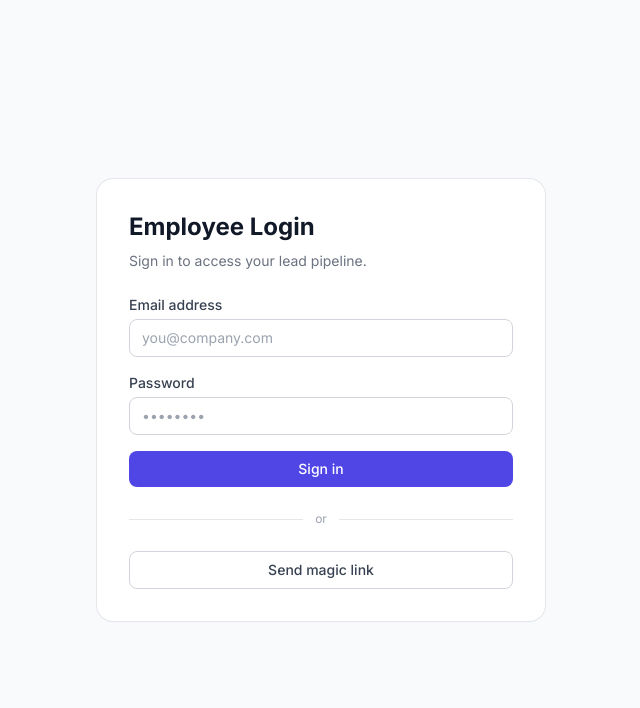
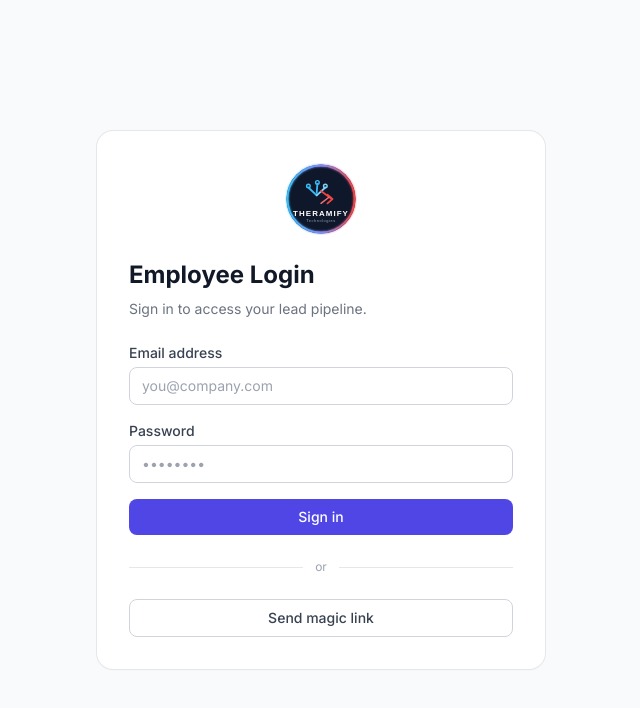
Before and after one commit to manojpatel0697/Employee, a Next.js app: page /employee/login in a window 1280 px wide. Shown: the top 708 px of the page, without its empty margins (319-959 px from the left). Built offline with nearby package versions, Linux system fonts and the light colour scheme.

Commit message:
brand: add Theramify Technologies logo to all portal headers

```diff
--- a/app/admin/[secretKey]/page.tsx
+++ b/app/admin/[secretKey]/page.tsx
@@ -5,6 +5,7 @@ import CSVImport from "@/components/admin/CSVImport";
 import LeadsTable from "@/components/admin/LeadsTable";
 import EmployeeStats from "@/components/admin/EmployeeStats";
 import PRDManager from "@/components/admin/PRDManager";
+import TheramifyLogo from "@/components/ui/TheramifyLogo";
 
 // ProjectPRD row augmented with the joined developer name
 type ProjectWithDeveloperName = ProjectPRD & { developer_name?: string };
@@ -61,7 +62,11 @@ export default async function AdminPage({ params }: AdminPageProps) {
     <div className="flex min-h-screen">
       {/* Sidebar */}
       <aside className="w-56 bg-gray-900 text-gray-100 flex flex-col py-6 px-4 gap-2 flex-shrink-0">
-        <h1 className="text-lg font-bold mb-6 px-2 text-white">Admin Panel</h1>
+        {/* Logo */}
+        <div className="flex flex-col items-center mb-6 gap-1">
+          <TheramifyLogo size={64} />
+          <span className="text-xs text-gray-400 tracking-widest uppercase mt-1">Admin Panel</span>
+        </div>
         <a
           href="#leads"
           className="rounded-lg px-3 py-2 text-sm hover:bg-gray-700 transition-colors"
--- a/app/developer/page.tsx
+++ b/app/developer/page.tsx
@@ -2,6 +2,7 @@ import { createClient } from "@supabase/supabase-js";
 import type { ProjectPRD } from "@/lib/types";
 import PRDStatusCard from "@/components/developer/PRDStatusCard";
 import ClientEmailSearch from "@/components/developer/ClientEmailSearch";
+import TheramifyLogo from "@/components/ui/TheramifyLogo";
 
 // Next.js 15: searchParams is now a Promise
 interface DeveloperPageProps {
@@ -58,7 +59,9 @@ export default async function DeveloperPage({
     <div className="min-h-screen bg-gray-50">
       {/* Header */}
       <header className="bg-white border-b border-gray-200">
-        <div className="mx-auto max-w-7xl px-4 py-5">
+        <div className="mx-auto max-w-7xl px-4 py-5 flex items-center gap-4">
+          <TheramifyLogo size={48} />
+          <div>
             <h1 className="text-2xl font-bold text-gray-900">
               Developer &amp; PRD Status Portal
             </h1>
@@ -66,6 +69,7 @@ export default async function DeveloperPage({
               Track project requirements, Lovable generation progress, and
               deployment milestones.
             </p>
+          </div>
         </div>
       </header>
 
--- a/app/employee/dashboard/page.tsx
+++ b/app/employee/dashboard/page.tsx
@@ -5,6 +5,7 @@ import LeadsList from "@/components/employee/LeadsList";
 import SignOutButton from "@/components/employee/SignOutButton";
 import { cookies } from "next/headers";
 import { createServerComponentClient } from "@supabase/auth-helpers-nextjs";
+import TheramifyLogo from "@/components/ui/TheramifyLogo";
 
 export default async function EmployeeDashboardPage() {
   // Next.js 15: pass cookies directly to auth-helpers
@@ -35,7 +36,10 @@ export default async function EmployeeDashboardPage() {
       {/* Top header bar */}
       <header className="bg-indigo-700 text-white">
         <div className="mx-auto max-w-7xl flex items-center justify-between px-4 py-3">
-          <h1 className="text-lg font-semibold">Employee Portal</h1>
+          <div className="flex items-center gap-3">
+            <TheramifyLogo size={36} />
+            <h1 className="text-lg font-semibold">Employee Portal</h1>
+          </div>
           <div className="flex items-center gap-4">
             {/* Show only the domain part of email for privacy */}
             <span className="text-sm opacity-80">
--- a/app/employee/login/page.tsx
+++ b/app/employee/login/page.tsx
@@ -5,6 +5,7 @@ import { useRouter } from "next/navigation";
 import { createBrowserClient } from "@/lib/supabase";
 import Button from "@/components/ui/Button";
 import Card from "@/components/ui/Card";
+import TheramifyLogo from "@/components/ui/TheramifyLogo";
 
 // Basic client-side email validation (server re-validates anyway)
 function isValidEmail(email: string): boolean {
@@ -115,6 +116,10 @@ export default function EmployeeLoginPage() {
   return (
     <main className="min-h-screen flex items-center justify-center bg-gray-50 px-4">
       <Card className="w-full max-w-md p-8">
+        {/* Logo */}
+        <div className="flex justify-center mb-6">
+          <TheramifyLogo size={72} />
+        </div>
         <h1 className="text-2xl font-bold text-gray-900 mb-2">Employee Login</h1>
         <p className="text-sm text-gray-500 mb-6">
           Sign in to access your lead pipeline.
--- /dev/null
+++ b/components/ui/TheramifyLogo.tsx
@@ -0,0 +1,144 @@
+import React from "react";
+
+interface TheramifyLogoProps {
+  /** Height of the logo in px. Width scales proportionally (square). */
+  size?: number;
+  /** Additional Tailwind or CSS classes */
+  className?: string;
+}
+
+/**
+ * Theramify Technologies brand mark — rendered as inline SVG.
+ *
+ * Faithfully reproduces the logo image:
+ *   - Dark circular background with blue→red glowing ring border
+ *   - Circuit-tree icon: blue branch on the left, red arrow/chevron on the right
+ *   - "THERAMIFY" wordmark in white bold, "Technologies" subtitle below
+ */
+export default function TheramifyLogo({
+  size = 40,
+  className = "",
+}: TheramifyLogoProps) {
+  const id = "tl"; // short prefix for gradient IDs — avoids collisions if used multiple times
+  return (
+    <svg
+      width={size}
+      height={size}
+      viewBox="0 0 200 200"
+      fill="none"
+      xmlns="http://www.w3.org/2000/svg"
+      aria-label="Theramify Technologies"
+      role="img"
+      className={className}
+    >
+      <defs>
+        {/* Glowing ring gradient: blue left → red right */}
+        <linearGradient id={`${id}-ring`} x1="0%" y1="50%" x2="100%" y2="50%">
+          <stop offset="0%" stopColor="#38bdf8" />
+          <stop offset="50%" stopColor="#818cf8" />
+          <stop offset="100%" stopColor="#ef4444" />
+        </linearGradient>
+
+        {/* Circuit tree icon gradient: blue → red */}
+        <linearGradient id={`${id}-icon`} x1="0%" y1="0%" x2="100%" y2="100%">
+          <stop offset="0%" stopColor="#38bdf8" />
+          <stop offset="100%" stopColor="#ef4444" />
+        </linearGradient>
+
+        {/* Outer glow filter */}
+        <filter id={`${id}-glow`} x="-20%" y="-20%" width="140%" height="140%">
+          <feGaussianBlur stdDeviation="3" result="blur" />
+          <feMerge>
+            <feMergeNode in="blur" />
+            <feMergeNode in="SourceGraphic" />
+          </feMerge>
+        </filter>
+      </defs>
+
+      {/* Dark circular background */}
+      <circle cx="100" cy="100" r="96" fill="#0f172a" />
+
+      {/* Glowing ring border */}
+      <circle
+        cx="100"
+        cy="100"
+        r="93"
+        stroke={`url(#${id}-ring)`}
+        strokeWidth="5"
+        fill="none"
+        filter={`url(#${id}-glow)`}
+      />
+
+      {/* ── Circuit-tree icon ───────────────────────────────── */}
+      {/* Vertical stem */}
+      <line
+        x1="88" y1="115" x2="88" y2="78"
+        stroke={`url(#${id}-icon)`} strokeWidth="5" strokeLinecap="round"
+      />
+      {/* Left branch */}
+      <line
+        x1="88" y1="90" x2="65" y2="68"
+        stroke="#38bdf8" strokeWidth="5" strokeLinecap="round"
+      />
+      {/* Centre branch */}
+      <line
+        x1="88" y1="83" x2="90" y2="58"
+        stroke="#38bdf8" strokeWidth="5" strokeLinecap="round"
+      />
+      {/* Right branch */}
+      <line
+        x1="88" y1="90" x2="112" y2="68"
+        stroke="#7dd3fc" strokeWidth="5" strokeLinecap="round"
+      />
+      {/* Left endpoint circle */}
+      <circle cx="65" cy="64" r="5" fill="none" stroke="#38bdf8" strokeWidth="4" />
+      {/* Centre endpoint circle */}
+      <circle cx="90" cy="54" r="5" fill="none" stroke="#38bdf8" strokeWidth="4" />
+      {/* Right endpoint circle */}
+      <circle cx="112" cy="64" r="5" fill="none" stroke="#7dd3fc" strokeWidth="4" />
+
+      {/* Red arrow/chevron (right side of icon) */}
+      {/* Diagonal line down-right */}
+      <line
+        x1="100" y1="78" x2="130" y2="100"
+        stroke="#ef4444" strokeWidth="5" strokeLinecap="round"
+      />
+      {/* Arrow head (pointing right) */}
+      <polyline
+        points="118,88 132,100 118,112"
+        stroke="#ef4444" strokeWidth="5" strokeLinecap="round" strokeLinejoin="round" fill="none"
+      />
+      {/* Lower diagonal of chevron */}
+      <line
+        x1="100" y1="112" x2="122" y2="95"
+        stroke="#f87171" strokeWidth="4" strokeLinecap="round"
+      />
+
+      {/* ── Wordmark ─────────────────────────────────────────── */}
+      <text
+        x="100"
+        y="148"
+        textAnchor="middle"
+        fontFamily="'Arial', 'Helvetica Neue', sans-serif"
+        fontWeight="900"
+        fontSize="22"
+        letterSpacing="3"
+        fill="white"
+      >
+        THERAMIFY
+      </text>
+      <text
+        x="100"
+        y="165"
+        textAnchor="middle"
+        fontFamily="'Arial', 'Helvetica Neue', sans-serif"
+        fontWeight="400"
+        fontSize="11"
+        letterSpacing="1.5"
+        fill="#94a3b8"
+      >
+        Technologies
+      </text>
+    </svg>
+  );
+}
```
Lines whose indentation alone changed are shown as unchanged.
